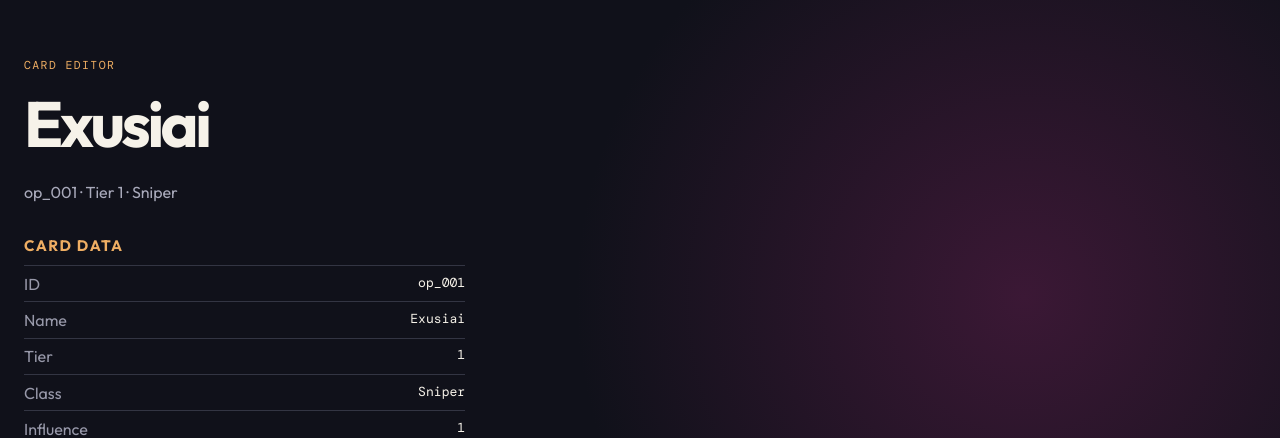
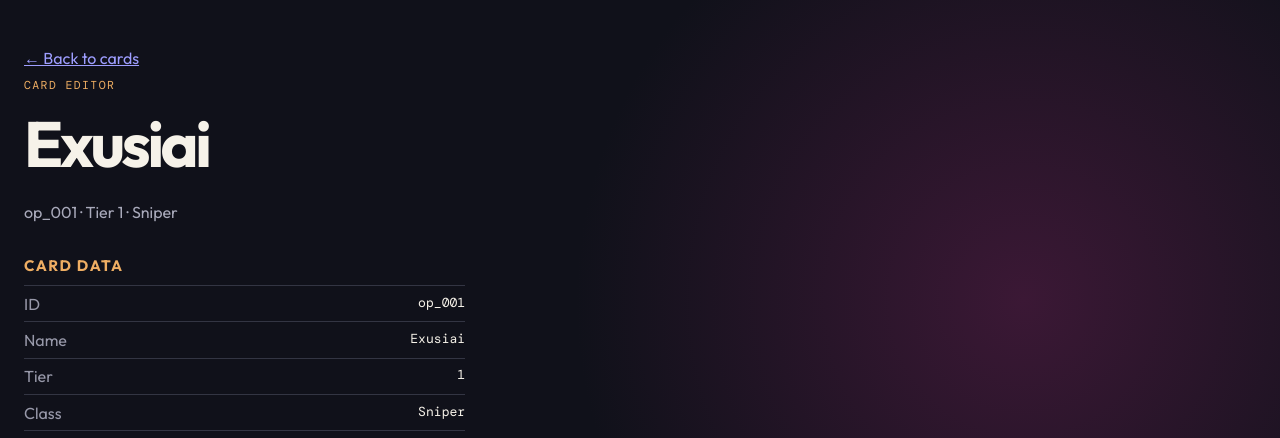
Before and after one commit to SIRVER21/splendor-AK, a FastAPI app: page /card/op_001 in a window 1280 px wide. Shown: the top 438 px of the page. Run offline with FastAPI, Linux system fonts and the light colour scheme.

Commit message:
Add catalog back navigation

```diff
--- a/app/templates/card_detail.html
+++ b/app/templates/card_detail.html
@@ -3,6 +3,7 @@
 {% block body %}
 <main class="workspace">
   <section class="intro">
+    {% if not is_new %}<a class="back-link" href="/">← Back to cards</a>{% endif %}
     <p class="eyebrow">{% if is_new %}CREATE CARD{% else %}CARD EDITOR{% endif %}</p>
     <h1>{% if is_new %}New card{% else %}{{ card.name }}{% endif %}</h1>
     {% if not is_new %}
```
